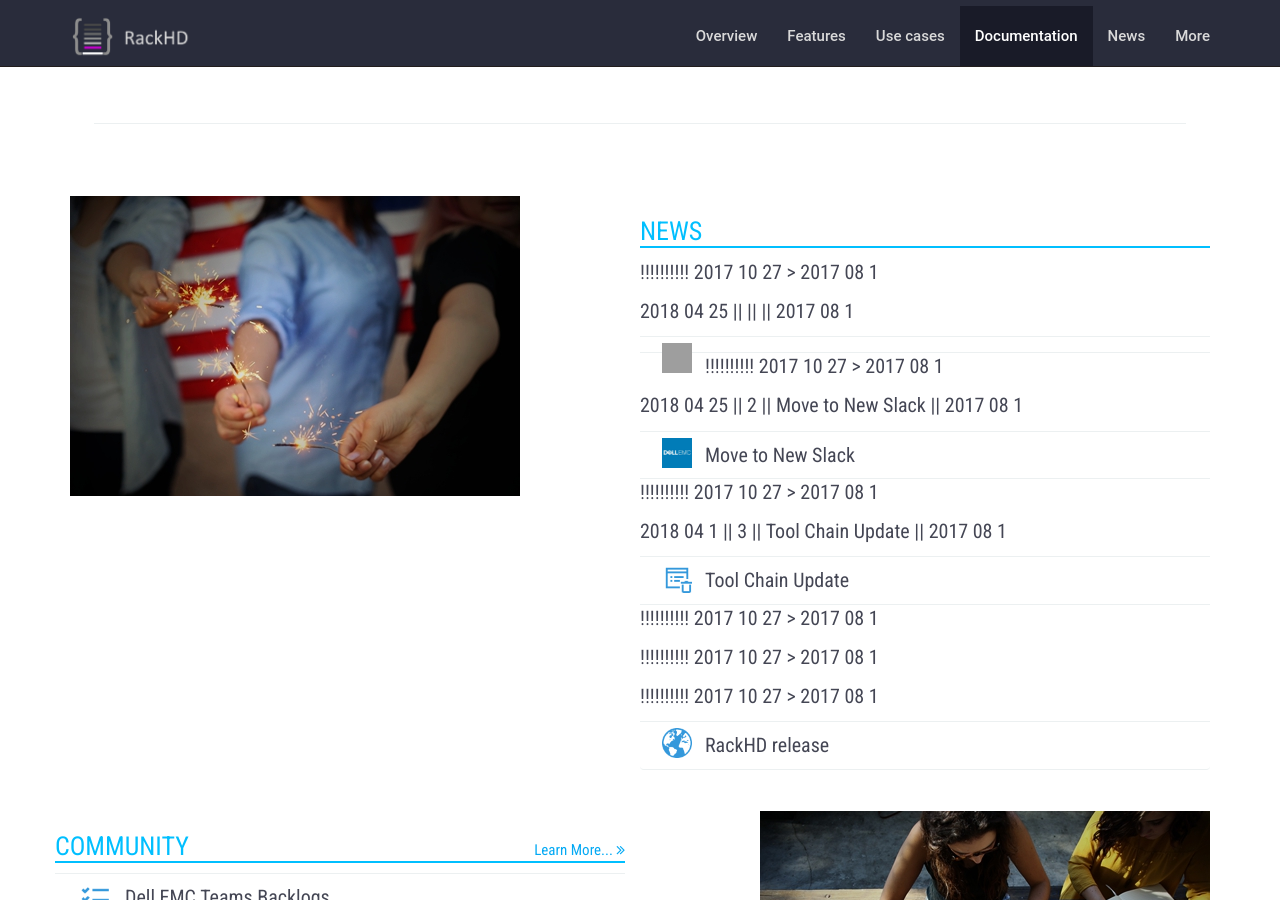
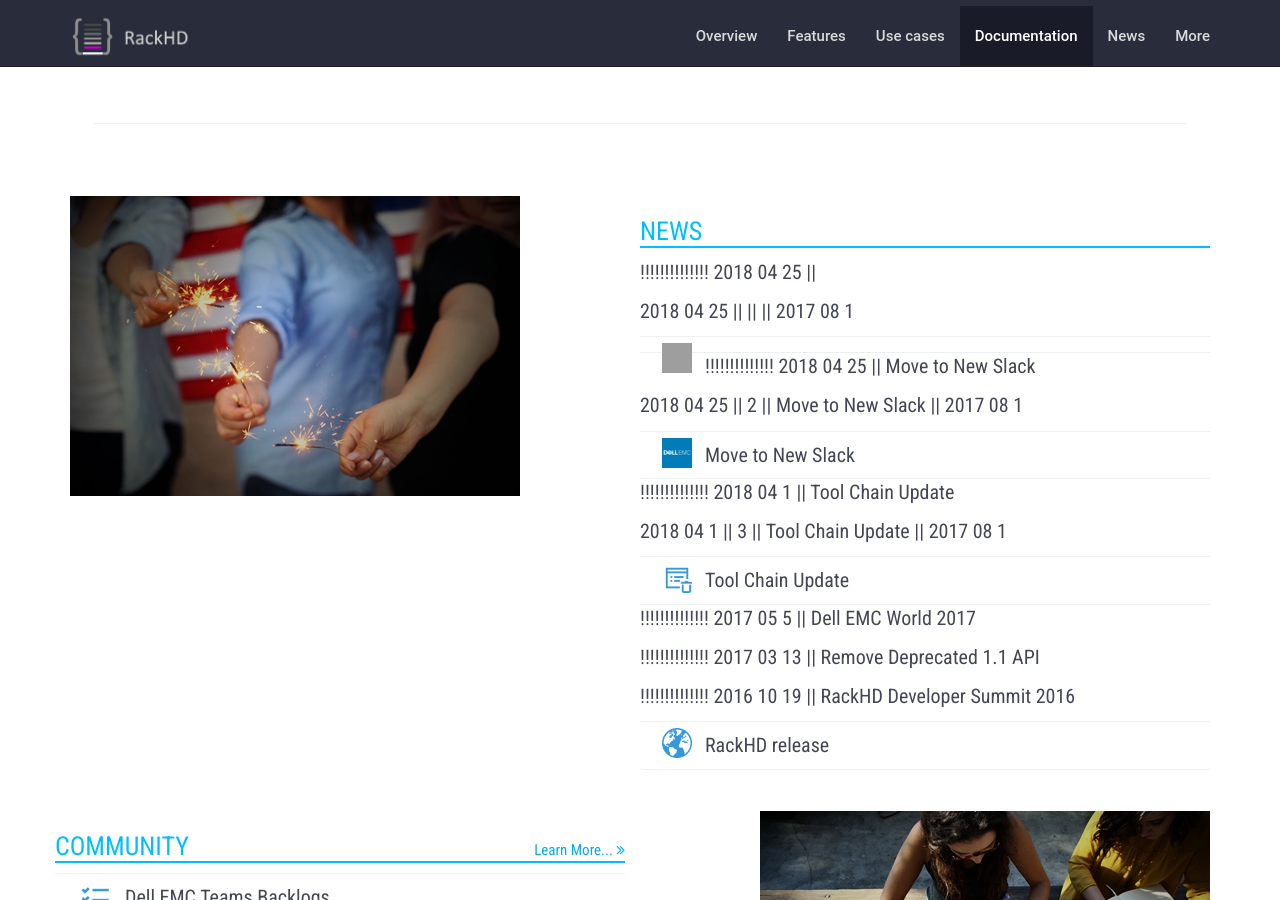
Before and after one commit to yaolingling/yaolingling.github.io, a Jekyll site: the page built from index.html, in a window 1280 px wide and 900 px high, scrolled down 4368 px. Built offline with Jekyll 4.4.1, drawn with Linux system fonts in a browser that asks for light colours; grey boxes are pictures that could not be loaded.

Commit message:
test2222

```diff
--- a/_includes/news.html
+++ b/_includes/news.html
@@ -22,10 +22,7 @@
                             {% capture postDate %}{{post.date | date: '%Y %m %-d' }}{% endcapture %}
                             {% capture latestDate%}{{'2017-08-01' | date: '%Y %m %-d'}}{% endcapture%}
                             {% capture t1%}{{'2017-10-27' | date: '%Y %m %-d'}}{% endcapture%}
-                            {% if t1 >= latestDate %}
-                                <p>!!!!!!!!!! {{t1}} > {{latestDate}}</p>
-                            {% endif%}
-
+                            <p>!!!!!!!!!!!!!! {{postDate}} || {{post.title}}</p>
                             {% if postDate >= latestDate %}
                             <p>{{postDate}} || {{post.modal-id}} || {{post.title}} || {{latestDate}}</p>
                             <a href="#portfolioModal-{{ post.modal-id }}" data-toggle="modal" class="list-group-item list-group-item-fixed-border">
```
